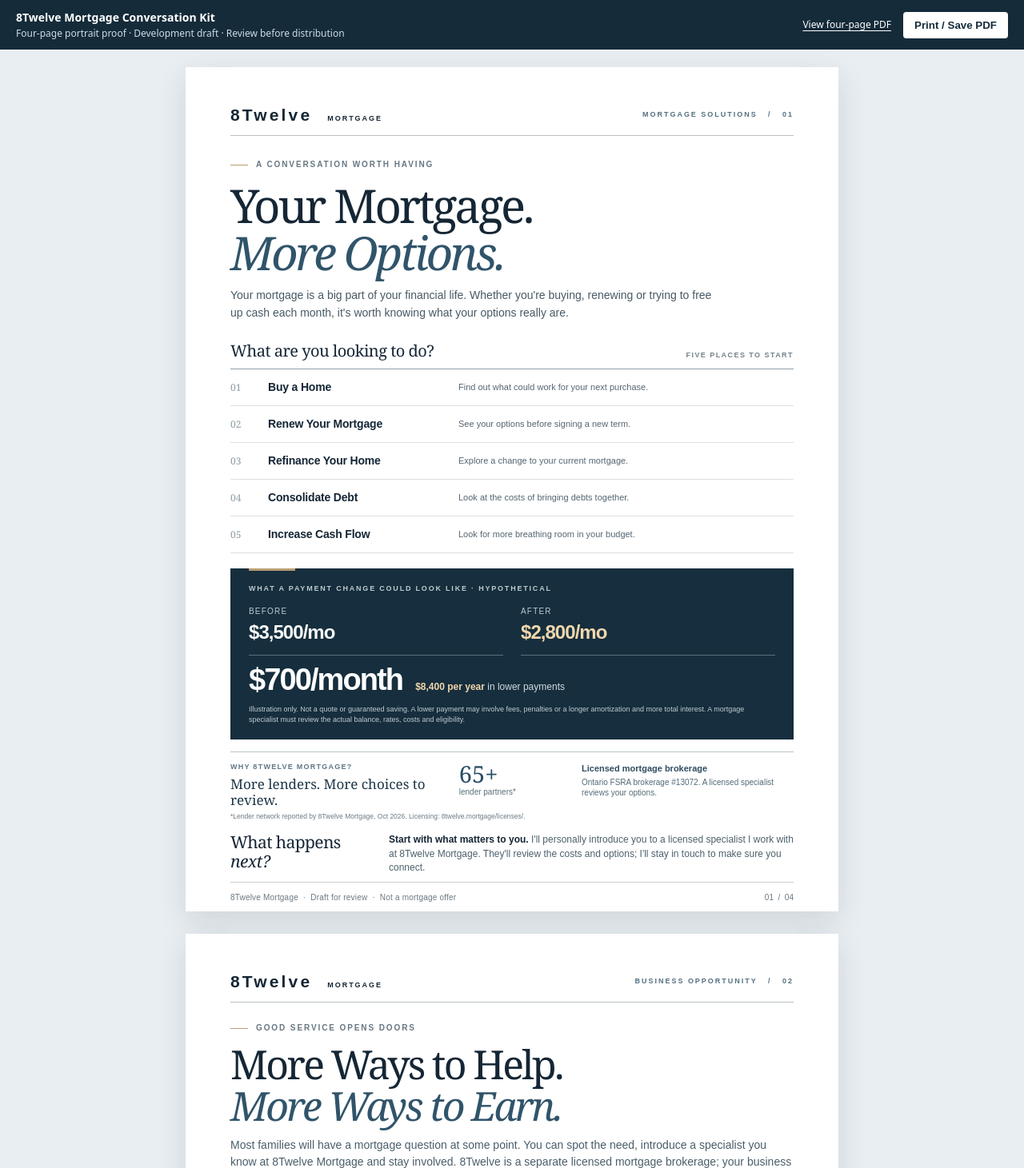
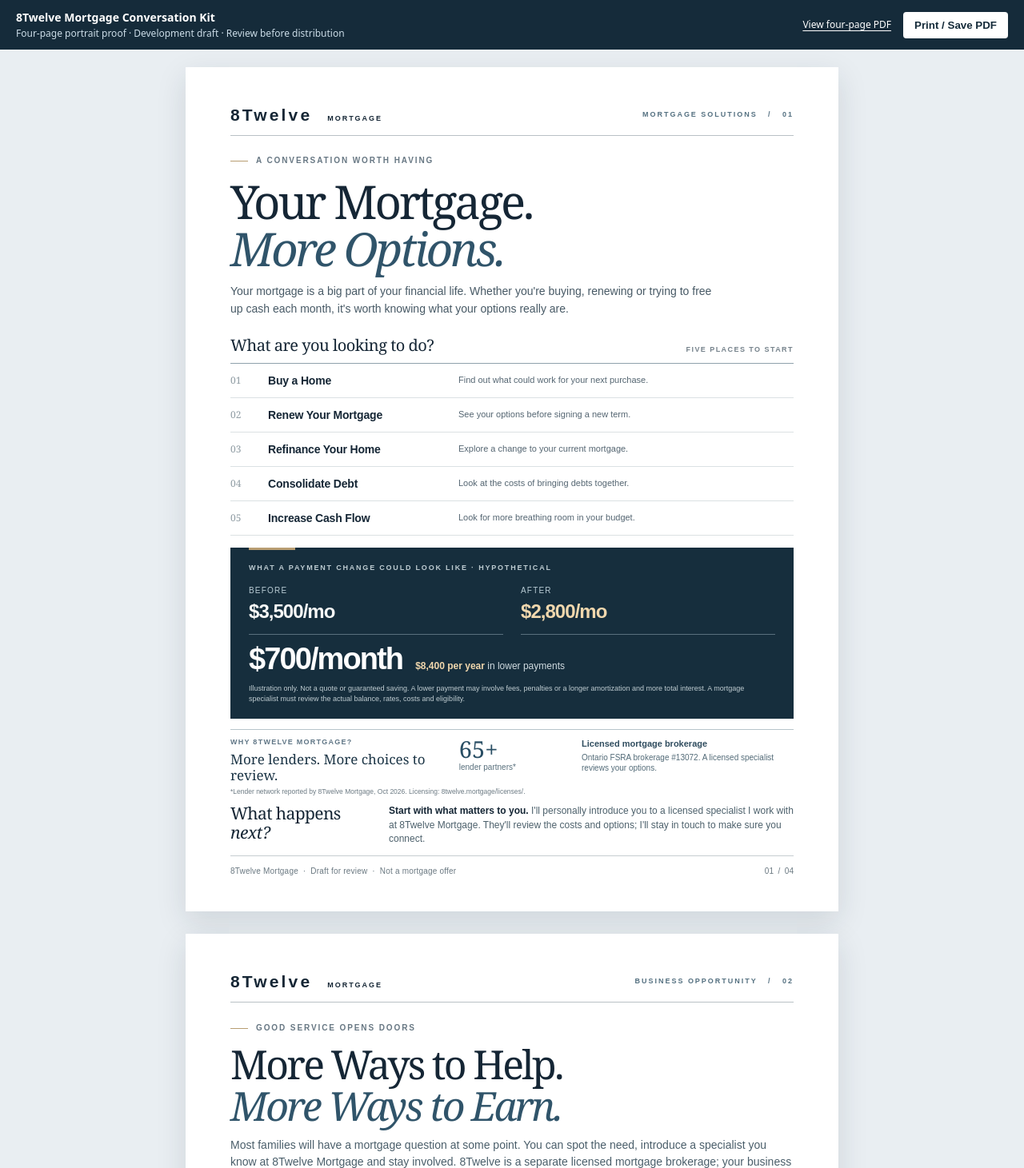
Before and after one commit to advisorpages/sandbox, a website: page index.html in a window 1280 px wide. Shown: the top 1461 px of the page at 80% size. Drawn offline with Linux system fonts and the light colour scheme.

Commit message:
fix(print): make room for verified 8Twelve credibility without shrinking core copy

```diff
--- a/index.html
+++ b/index.html
@@ -18,7 +18,7 @@
 
 
 /* Credibility works alongside the client money example, not as decoration. */
-.p1-trust{display:grid;grid-template-columns:1.14fr .58fr 1.12fr;align-items:start;gap:16px;margin-top:15px;padding-top:12px;border-top:1px solid #b7c4ca}
+.p1-trust{display:grid;grid-template-columns:1.14fr .58fr 1.12fr;align-items:start;gap:16px;margin-top:13px;padding-top:9px;border-top:1px solid #b7c4ca}
 .p1-trust-title small{display:block;font-size:9px;letter-spacing:.14em;color:#607686;font-weight:750;margin-bottom:5px}
 .p1-trust-title strong{display:block;font:normal 17px/1.16 Georgia,serif;color:#1d3647}
 .p1-trust-count b{font:normal 29px/1 Georgia,serif;display:block;color:#294e64}
@@ -26,9 +26,9 @@
 .p1-trust-licence strong{font-size:11px;display:block;color:#304d5f}
 .p1-trust-licence span{font-size:10px;line-height:1.35;display:block;color:#536b78;margin-top:3px}
 .p1-trust-source{font-size:8.5px;line-height:1.35;color:#6d7b84;margin:6px 0 0}
-.sheet--premium .p1-goal{min-height:46px}
-.sheet--premium .p1-next{margin-top:13px}
-.sheet--premium .p1-case{margin-top:19px}
+.sheet--premium .p1-goal{min-height:43px}
+.sheet--premium .p1-next{margin-top:8px}
+.sheet--premium .p1-case{margin-top:15px}
 
 /* Page 2: editorial opportunity layout; precise economics without earnings promises. */
 .p2-intro{padding:25px 0 11px}.p2-intro .p1-eyebrow{font-size:10px}
@@ -97,7 +97,7 @@
 .p1-header{display:flex;align-items:center;justify-content:space-between;border-bottom:1px solid #b9c1c5;padding-bottom:15px}
 .p1-brand{font-size:21px;font-weight:850;letter-spacing:.15em;line-height:1}.p1-brand span{font-size:9px;letter-spacing:.22em;font-weight:600;margin-left:10px}
 .p1-header-tag{font-size:9px;letter-spacing:.22em;font-weight:750;color:#547080}
-.p1-hero{padding:29px 0 12px}.p1-eyebrow{font-size:10px;letter-spacing:.19em;font-weight:700;color:#677783;text-transform:uppercase;display:flex;align-items:center;gap:10px}
+.p1-hero{padding:24px 0 10px}.p1-eyebrow{font-size:10px;letter-spacing:.19em;font-weight:700;color:#677783;text-transform:uppercase;display:flex;align-items:center;gap:10px}
 .p1-eyebrow:before{content:"";height:1px;width:22px;background:var(--p1-gold)}
 .sheet--premium h1{font-family:Georgia,"Times New Roman",serif;font-weight:400;letter-spacing:-.054em;font-size:58px;line-height:1.01;margin:14px 0 14px;color:var(--p1-ink)}
 .sheet--premium h1 em{font-weight:400;font-style:italic;color:var(--p1-blue)}
```
